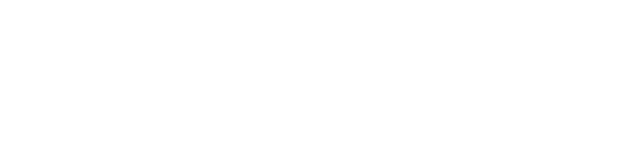
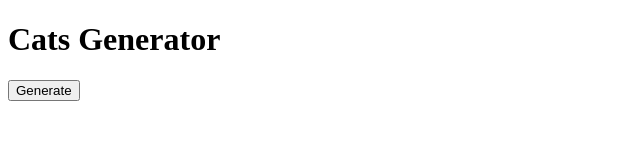
Before and after one commit to dodge1912/Fetching-images---TheCatApi, a plain HTML site: page index.html in a window 1280 px wide. Shown: the whole page, without its empty margins (0-640 px from the left). Drawn offline with Linux system fonts and the light colour scheme.

Commit message:
add page elements

```diff
--- a/index.html
+++ b/index.html
@@ -7,6 +7,14 @@
         <link href="style.css" rel="stylesheet" type="text/css" />
     </head>
     <body>
-        <script src='script.js'></script>
+        <div class = 'flex_m'>
+            <div class = 'flex_i'>
+                <h1 class = 'title'>Cats Generator</h1>
+                <div class = 'search_btn'>
+                    <button>Generate</button>
+                </div>
+            </div>
+        </div>
+            <script src='script.js'></script>
     </body>
 </html>
```
